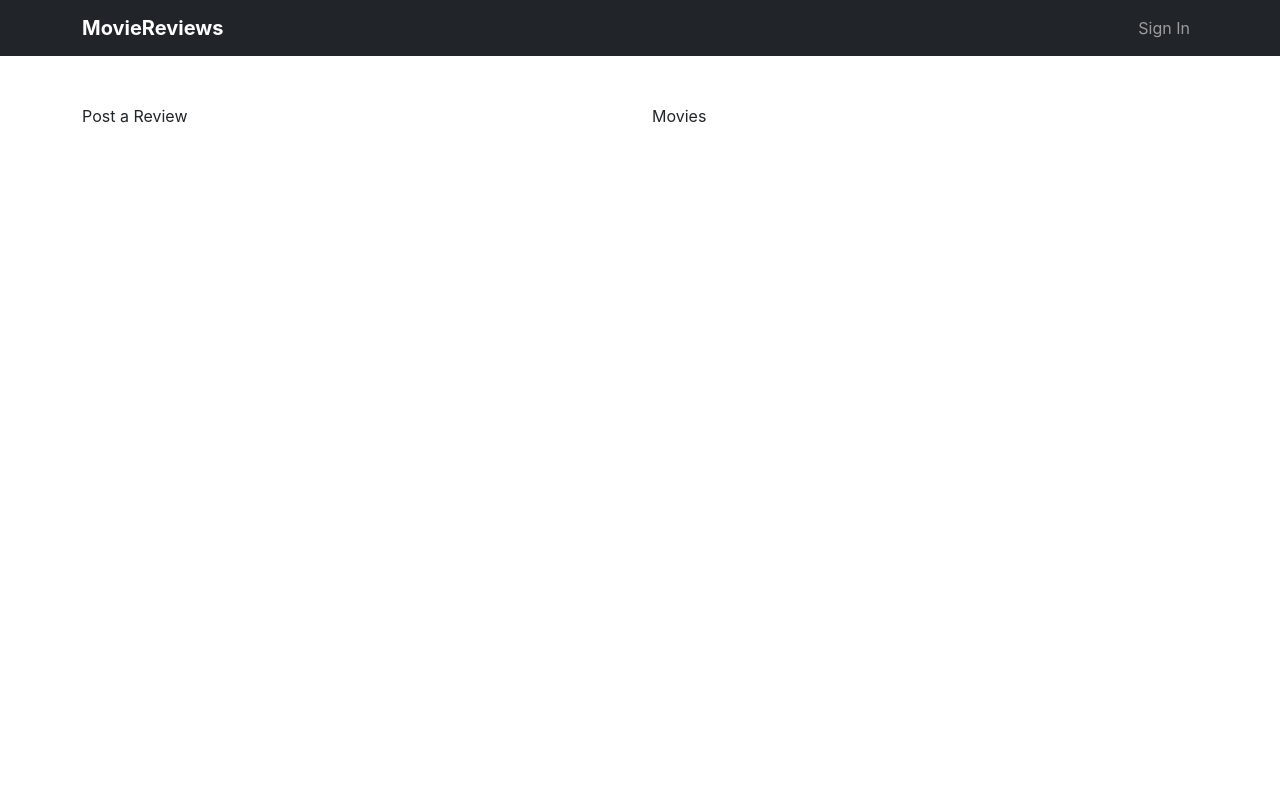
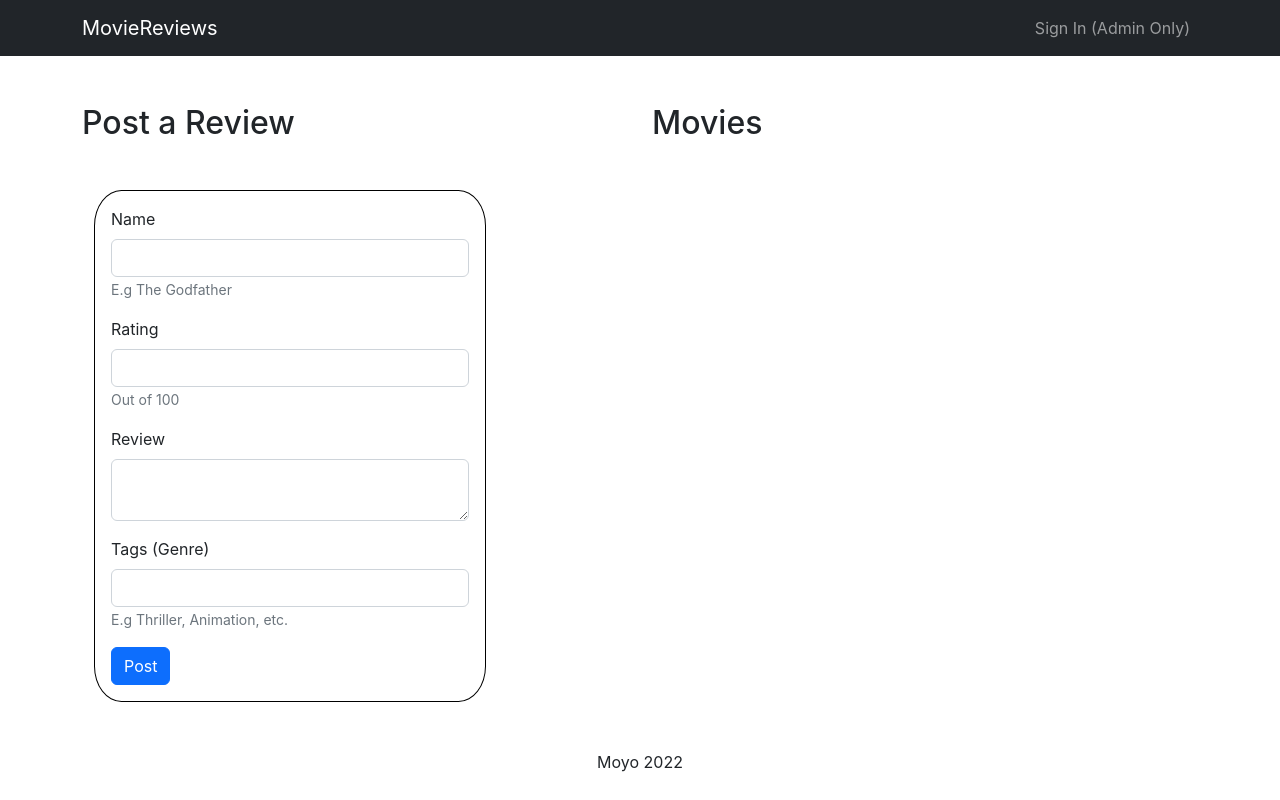
Before and after one commit to Moyosooreoluwa/Movie-Reviews, a React (Create React App) app in the folder movie-review-frontend/: page / in a window 1280 px wide. Built offline with nearby package versions, Linux system fonts and the light colour scheme.

Commit message:
4 - Post Review Form

```diff
--- a/movie-review-frontend/src/App.js
+++ b/movie-review-frontend/src/App.js
@@ -24,7 +24,7 @@ function App() {
                 <Nav className="me-auto w-100 justify-content-end">
                   {/* {!userInfo && ( */}
                   <Link className="nav-link" to="/signin">
-                    Sign In
+                    Sign In (Admin Only)
                   </Link>
                 </Nav>
               </Navbar.Collapse>
@@ -34,11 +34,22 @@ function App() {
         <main>
           <Container>
             <Row>
-              <Col>Post a Review</Col>
-              <Col>Movies</Col>
+              <Col>
+                <div className="mb-3">
+                  <h2>Post a Review</h2>
+                </div>
+                <PostReview />
+              </Col>
+              <Col>
+                <h2>Movies</h2>
+              </Col>
             </Row>
           </Container>
         </main>
+
+        <footer className="mt-5">
+          <div className="text-center">Moyo 2022</div>
+        </footer>
       </div>
     </BrowserRouter>
   );
--- a/movie-review-frontend/src/Components/PostReview.js
+++ b/movie-review-frontend/src/Components/PostReview.js
@@ -1,5 +1,58 @@
 import React from 'react';
+import Container from 'react-bootstrap/Container';
+import Form from 'react-bootstrap/Form';
+import Button from 'react-bootstrap/Button';
 
 export default function PostReview() {
-  return <div>PostReview</div>;
+  return (
+    <Container>
+      <div className="form-border mt-5">
+        <Form className="post-form">
+          <Form.Group className="mb-3" controlId="name">
+            <Form.Label>Name</Form.Label>
+            <Form.Control
+              type="text"
+              required
+              // onChange={(e) => setEmail(e.target.value)}
+            />
+            <Form.Text className="text-muted">E.g The Godfather</Form.Text>
+          </Form.Group>
+          <Form.Group className="mb-3" controlId="rating">
+            <Form.Label>Rating</Form.Label>
+            <Form.Control
+              type="number"
+              max={100}
+              min={0}
+              required
+              // onChange={(e) => setPassword(e.target.value)}
+            />
+            <Form.Text className="text-muted">Out of 100</Form.Text>
+          </Form.Group>
+          <Form.Group className="mb-3" controlId="review">
+            <Form.Label>Review</Form.Label>
+            <Form.Control
+              as="textarea"
+              required
+              aria-multiline
+              // onChange={(e) => setPassword(e.target.value)}
+            />
+          </Form.Group>
+          <Form.Group className="mb-3" controlId="tags">
+            <Form.Label>Tags (Genre)</Form.Label>
+            <Form.Control
+              type="text"
+              required
+              // onChange={(e) => setPassword(e.target.value)}
+            />
+            <Form.Text className="text-muted">
+              E.g Thriller, Animation, etc.
+            </Form.Text>
+          </Form.Group>
+          <div className="'mb-3">
+            <Button type="submit">Post</Button>
+          </div>
+        </Form>
+      </div>
+    </Container>
+  );
 }
--- a/movie-review-frontend/src/index.css
+++ b/movie-review-frontend/src/index.css
@@ -20,34 +20,12 @@ main {
   flex: 1;
 }
 
-/* sidebar */
-.navbar-brand {
-  font-weight: bold;
-  text-decoration: none;
-}
-.side-navbar {
-  width: 240px;
-  height: 100%;
-  position: absolute;
-  left: -300px;
-  background-color: #f8f9fa;
-  transition: 0.5s;
-}
-.site-container {
-  transition: 0.4s;
-}
-.active-cont {
-  margin-left: 240px;
+.form-border {
+  border: 0.1rem solid #000;
+  border-radius: 7%;
+  padding: 1rem;
+  width: 75%;
 }
 
-.active-nav {
-  left: 0;
+.post-form {
 }
-
-.text-bold {
-  font-weight: bold;
-}
-
-.no-dec {
-  text-decoration: none;
-}
```
Also changed, not shown: 1 other file (tests, documents, lock files or other folders).
